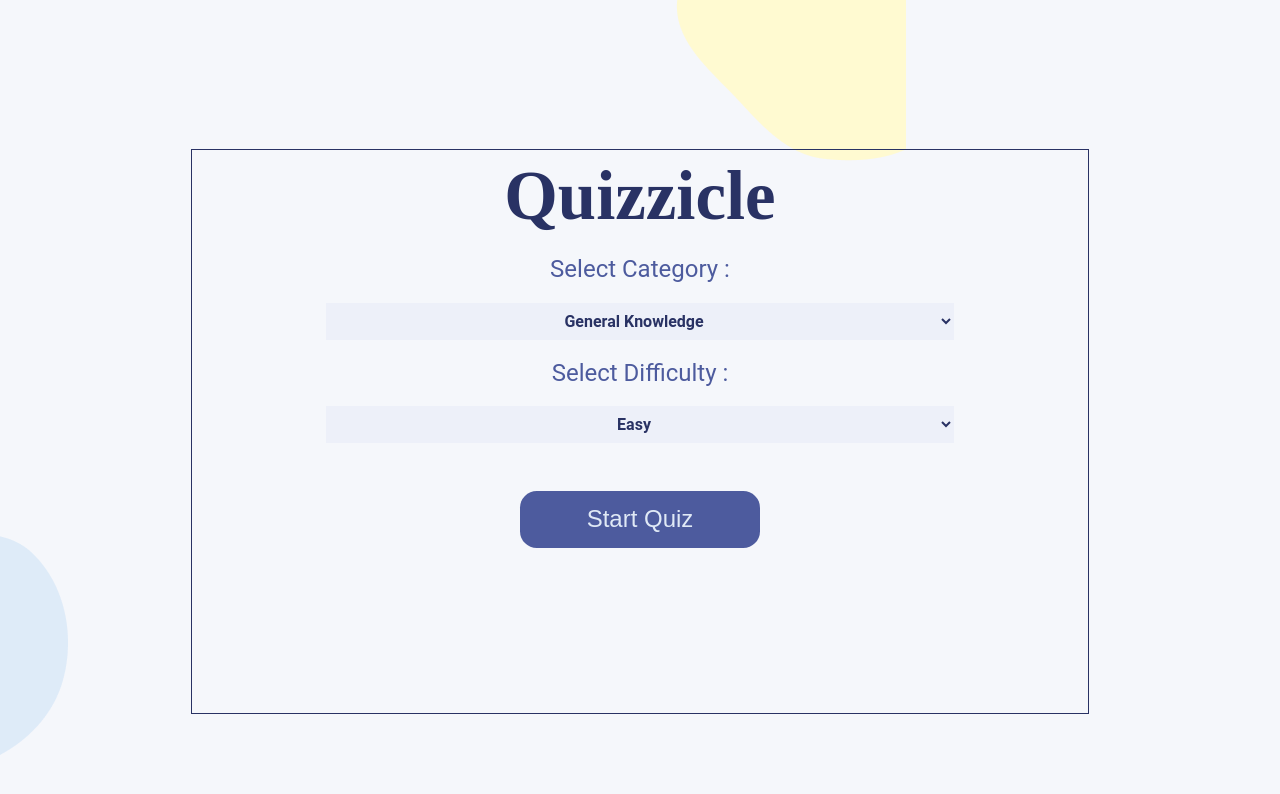
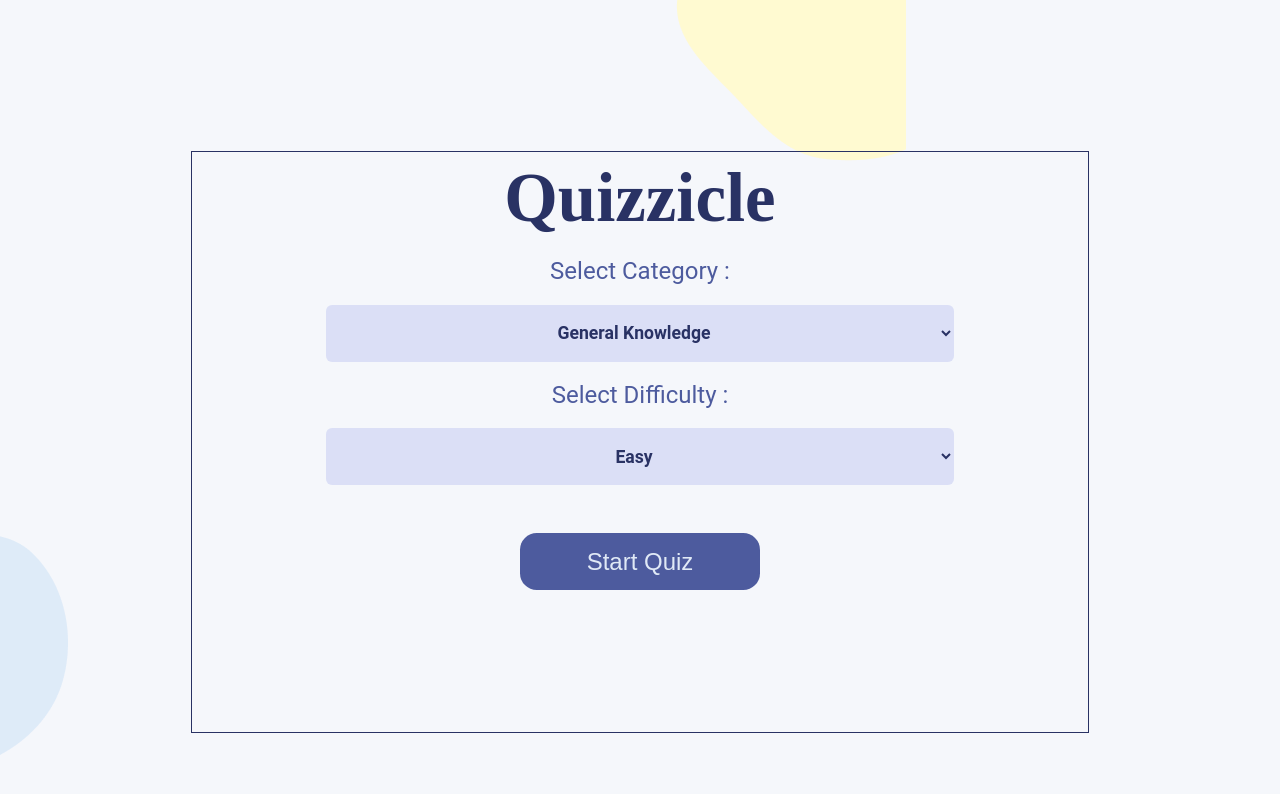
Before and after one commit to anynomous001/Quizzicles, a React (Vite) app: page / in a window 1280 px wide. Shown: the top 794 px of the page. Built offline with nearby package versions, Linux system fonts and the light colour scheme.

Commit message:
modified selection input field

```diff
--- a/src/App.css
+++ b/src/App.css
@@ -9,7 +9,7 @@
 
 .app {
   background-color: #F5F7FB;
-  height: 100vh;
+  height: auto;
   width: 100%;
   position: relative;
 
@@ -89,6 +89,7 @@ margin-top: 10em;
 
 .start-btn:hover {
   cursor: pointer;
+  background-color: #4d5b9ecc;
   transform: scale(1.05);
 }
 
@@ -258,13 +259,14 @@ cursor: pointer;
 
 .level,.category{
   width: 70%;
-  padding: 0.5em;
+  padding:1em 0.5em;
   text-align: center;
   top: -2px;
-background:#d6dbf548;
+  border-radius: 6px;
+background:#d6dbf5d0;
   font-family: 'Roboto', sans-serif;
   font-weight: 600;
-  font-size: 1rem;
+  font-size: 1.1rem;
   color: #293264;
     transition: transform 0.1s ease-in-out;
 }
```
